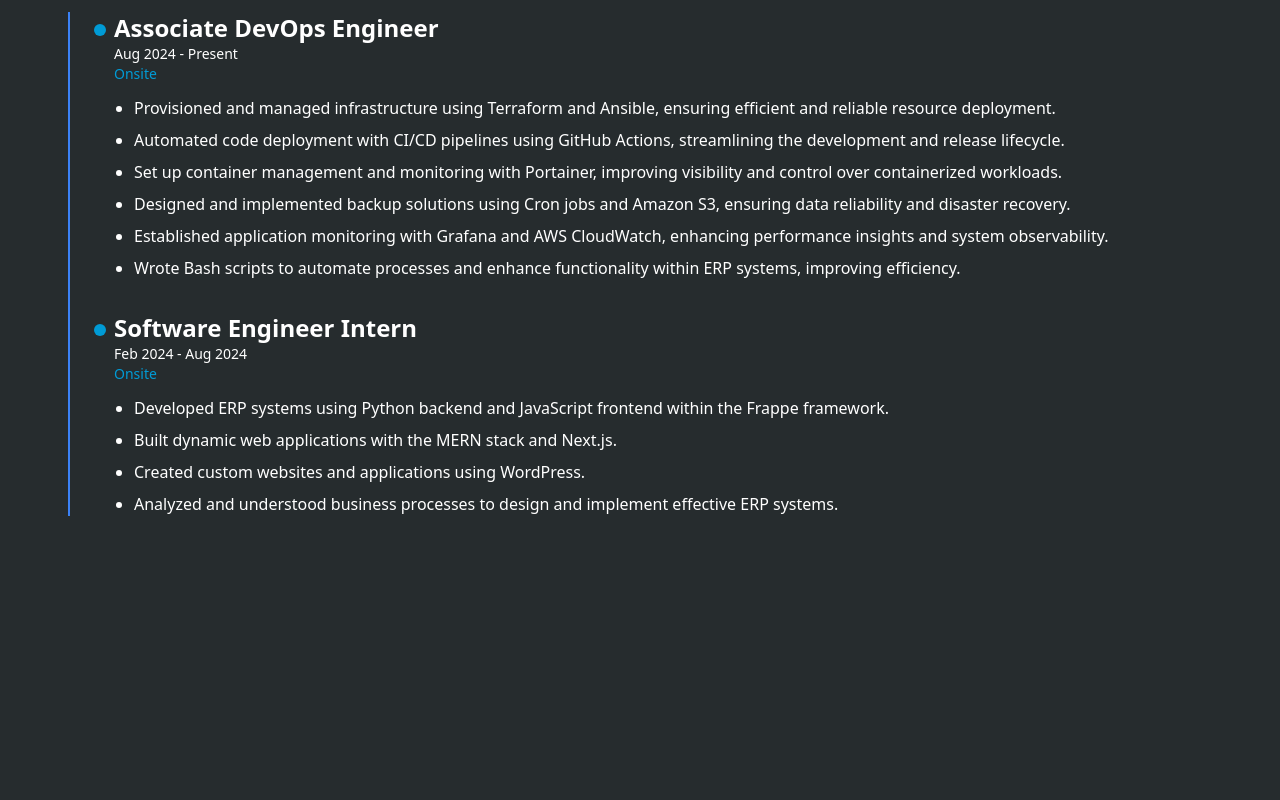
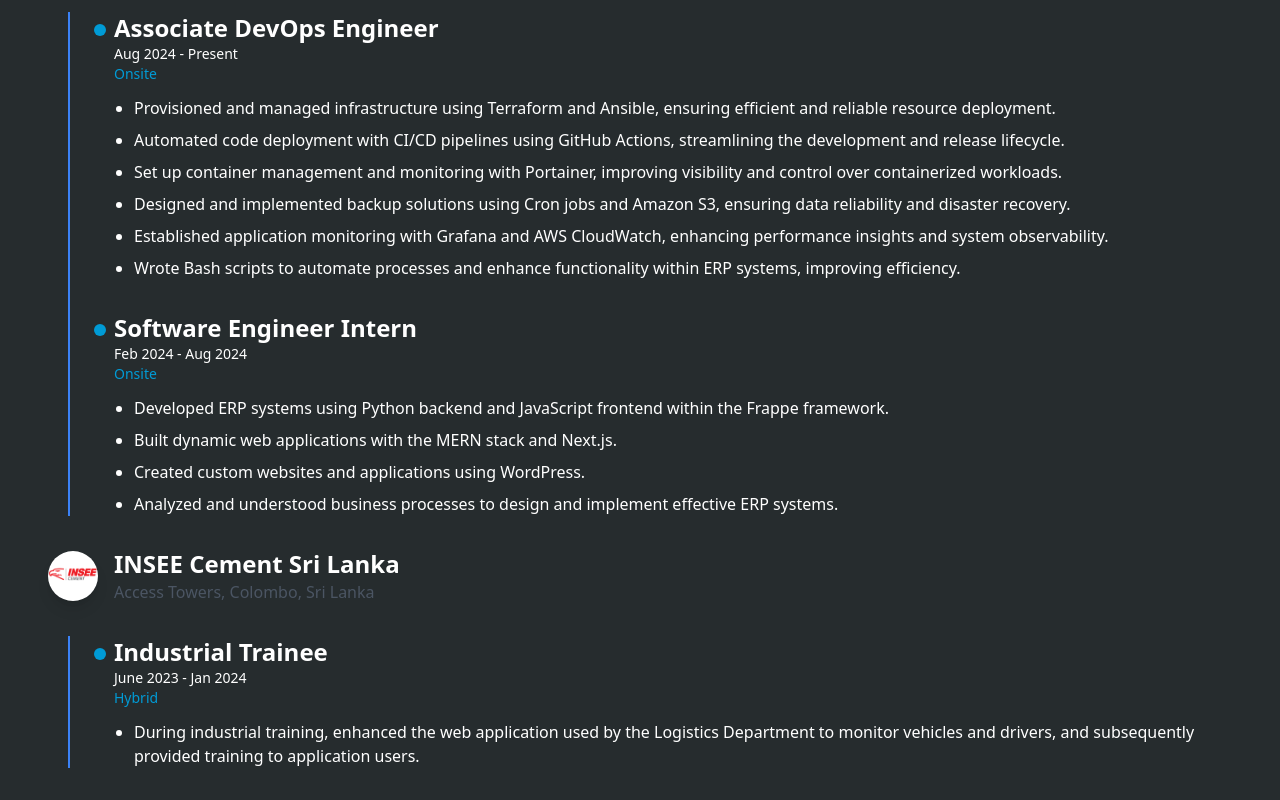
Before and after one commit to sumedha-niroshan/portfolio-, a Next.js app: page / in a window 1280 px wide. Shown: the part 817-1617 px from the top of the page. Before the commit the page ends 1365 px from the top, so only its background shows below. Built offline with nearby package versions, Linux system fonts and the light colour scheme.

Commit message:
job experince part 2 created

```diff
--- a/src/app/[components]/ExperinceSection.jsx
+++ b/src/app/[components]/ExperinceSection.jsx
@@ -64,6 +64,41 @@
           ]}
         />
       </div>
+      <div className="flex flex-col md:flex-row items-start md:items-center gap-4 mb-8 mt-5">
+        {/* Logo and Company Information */}
+        <div className="flex items-center gap-4 ">
+          <div className="">
+            <Image
+              src="/education/insee-logo.png"
+              width={50}
+              height={50}
+              alt="INSEE Cement Sri Lanka"
+              className="rounded-full shadow-lg"
+            />
+          </div>
+          <div>
+            <p className="text-lg font-semibold text-textcolor md:text-2xl">
+              INSEE Cement Sri Lanka
+            </p>
+            <p className="text-sm text-gray-600 dark:text-gray-400 md:text-base">
+              Access Towers, Colombo, Sri Lanka
+            </p>
+          </div>
+        </div>
+      </div>
+
+      {/* Timeline Section */}
+      <div className="relative border-l-2 border-blue-500 pl-3 md:pl-6 ml-5">
+        {/* Associate DevOps Engineer Role */}
+        <TimelineItem
+          role="Industrial Trainee"
+          period="June 2023 -  Jan 2024"
+          location="Hybrid"
+          points={[
+            "During industrial training, enhanced the web application used by the Logistics Department to monitor vehicles and drivers, and subsequently provided training to application users.",
+          ]}
+        />
+      </div>
     </div>
   );
 }
```
Also changed, not shown: public/education/insee-logo.png (added).
